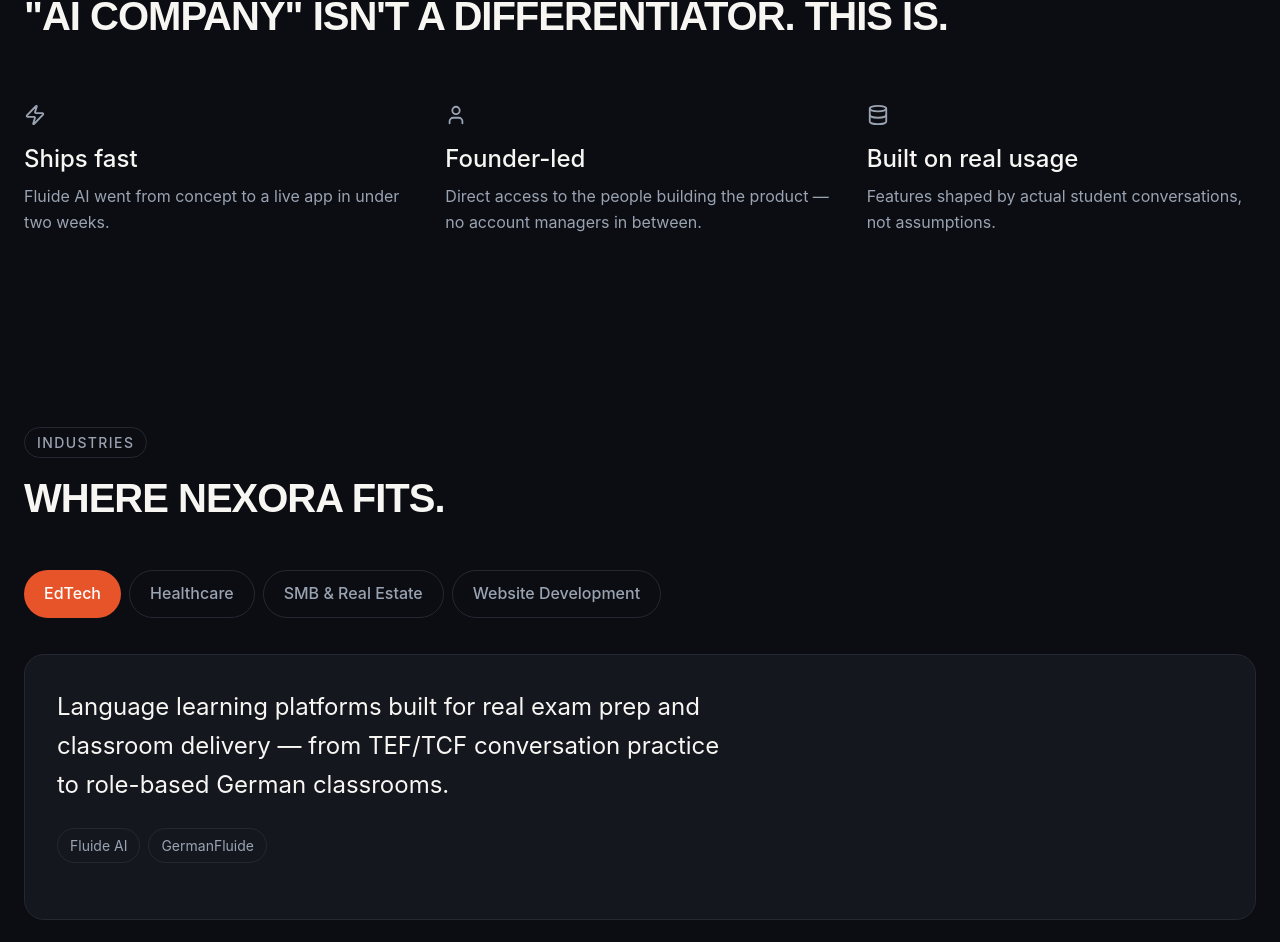
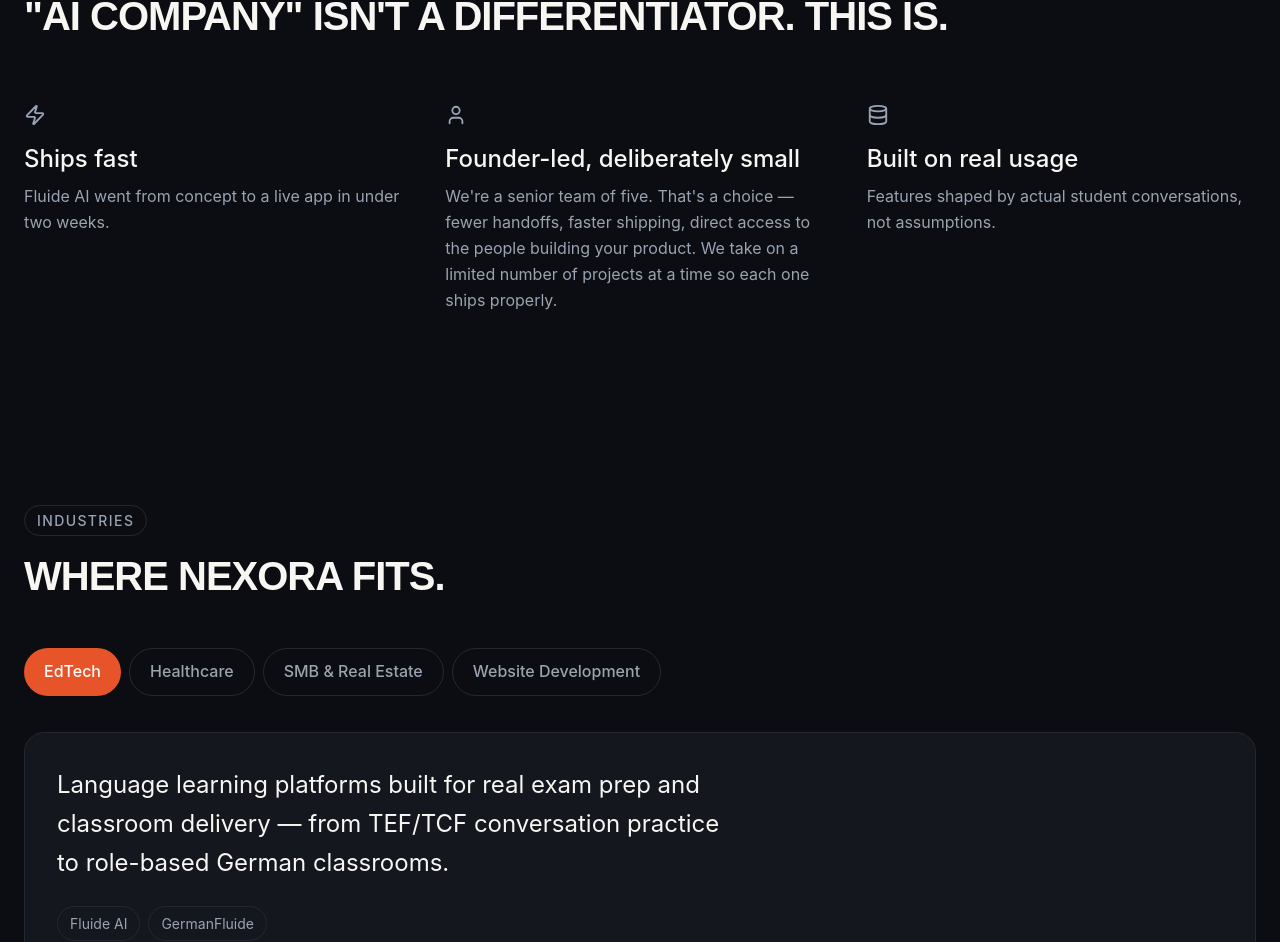
Before and after one commit to abdulhadihasankhan-art/nexora, a Next.js app: page / in a window 1280 px wide. Shown: the part 3229-4171 px from the top of the page. Built offline with nearby package versions, Linux system fonts and the light colour scheme.

Commit message:
Update WhyChoose.tsx

```diff
--- a/components/sections/WhyChoose.tsx
+++ b/components/sections/WhyChoose.tsx
@@ -12,7 +12,12 @@
 
 const REASONS: Reason[] = [
   { icon: Zap, title: "Ships fast", proof: "Fluide AI went from concept to a live app in under two weeks." },
-  { icon: User, title: "Founder-led", proof: "Direct access to the people building the product — no account managers in between." },
+  {
+    icon: User,
+    title: "Founder-led, deliberately small",
+    proof:
+      "We're a senior team of five. That's a choice — fewer handoffs, faster shipping, direct access to the people building your product. We take on a limited number of projects at a time so each one ships properly.",
+  },
   { icon: Database, title: "Built on real usage", proof: "Features shaped by actual student conversations, not assumptions." },
 ];
 
```
